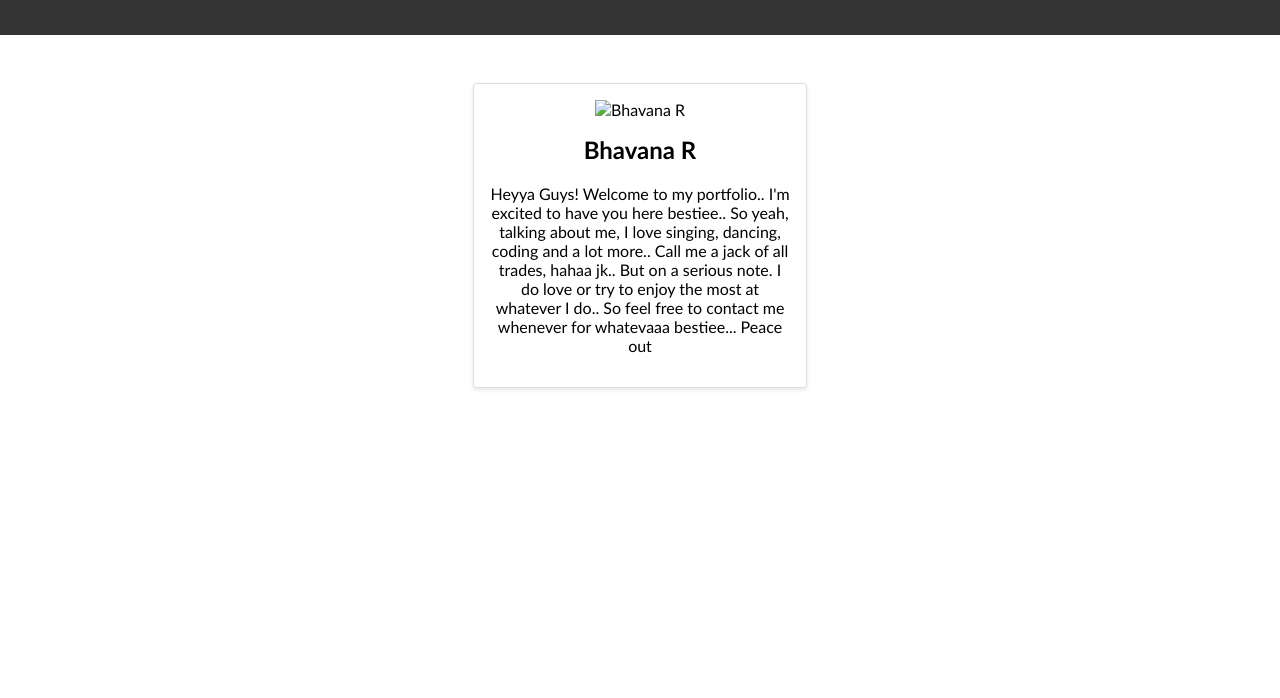
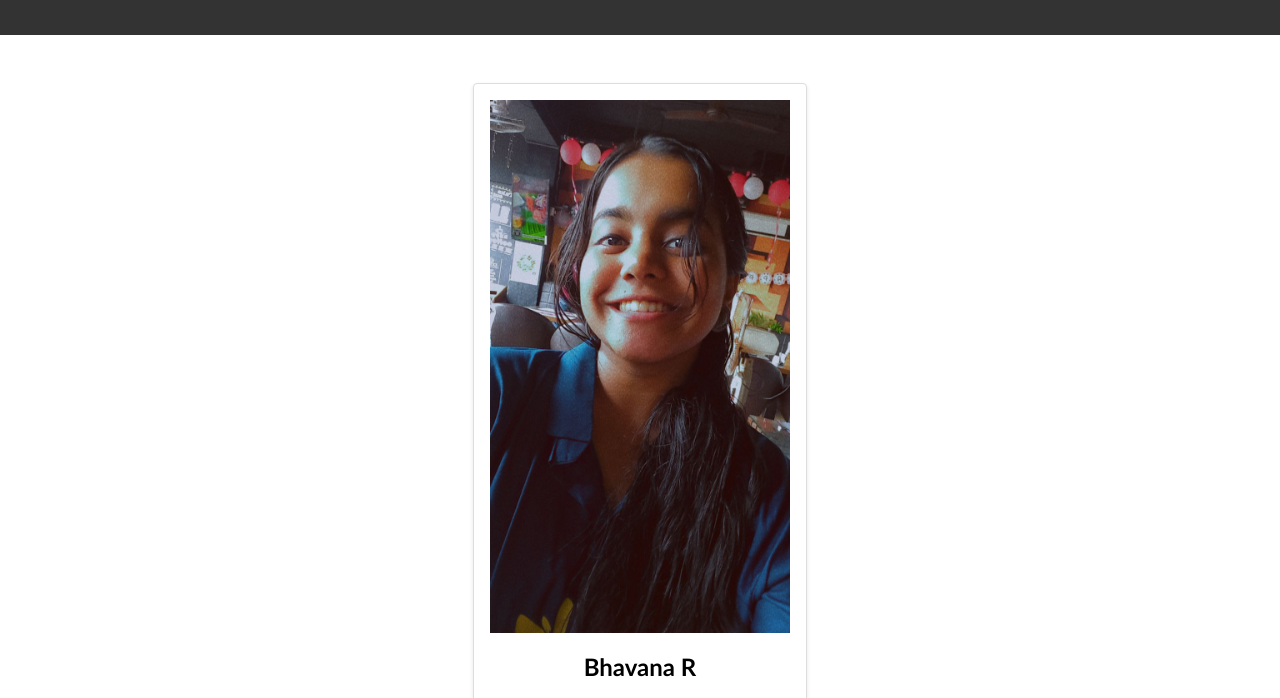
Before and after one commit to Bhavana-412/no_name.exe, a plain HTML site: page index.html in a window 1280 px wide. Shown: the part 79-777 px from the top of the page. Drawn offline with Linux system fonts and the light colour scheme.

Commit message:
Update index.html

```diff
--- a/index.html
+++ b/index.html
@@ -12,7 +12,7 @@
   </header>
   <section class="projects">
     <div class="project-card">
-      <img src="Bhavana R.jpg" alt="Bhavana R">
+      <img src="Bhavana R.jpeg" alt="Bhavana R">
       <h2>Bhavana R</h2>
       <p>Heyya Guys! Welcome to my portfolio.. I'm excited to have you here bestiee.. So yeah, talking about me, I love singing, dancing, coding and a lot more.. Call me a jack of all trades, hahaa jk.. But on a serious note. I do love or try to enjoy the most at whatever I do.. So feel free to contact me whenever for whatevaaa bestiee... Peace out</p>
     </div>
```
